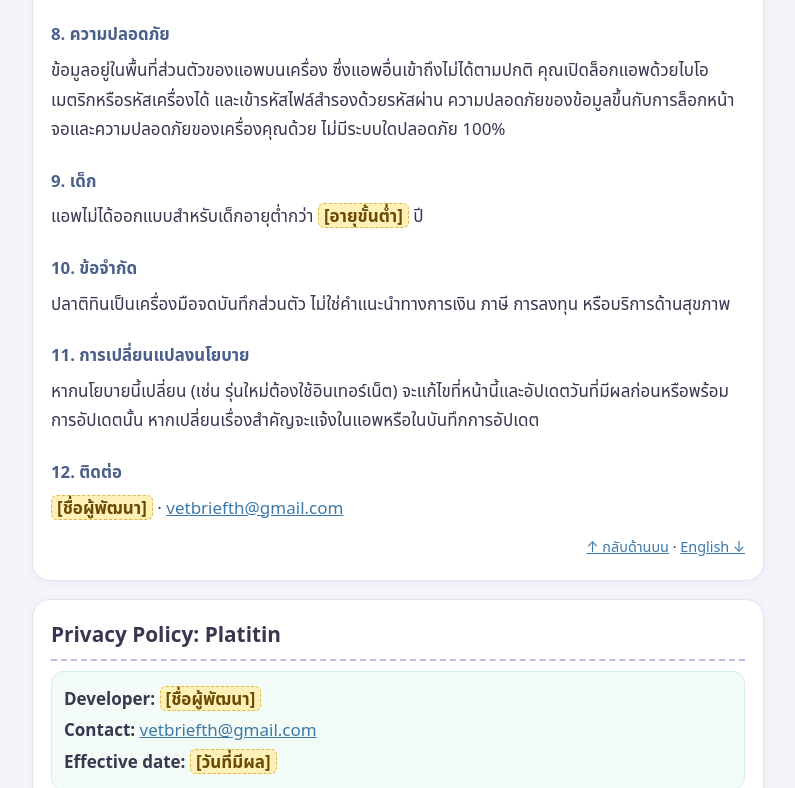
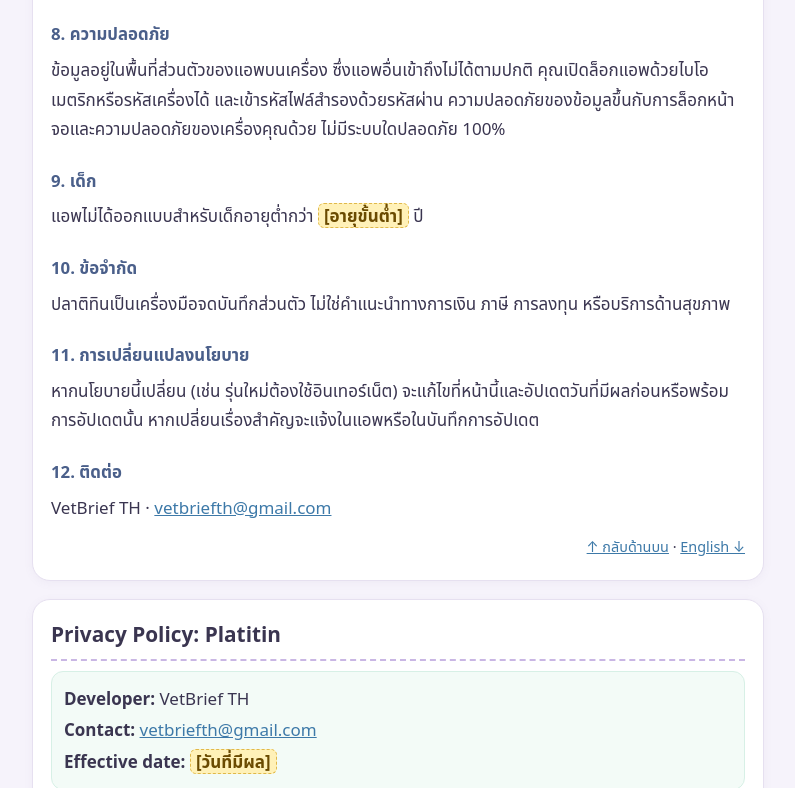
Before and after one commit to seeyouloverreallife-debug/platitin-privacy, a plain HTML site: page index.html in a window 1280 px wide. Shown: the part 2012-2800 px from the top of the page, without its empty margins (242-1037 px from the left). Drawn offline with Linux system fonts and the light colour scheme.

Commit message:
Fill in developer name

```diff
--- a/index.html
+++ b/index.html
@@ -72,7 +72,7 @@
 <section class="policy" id="th" lang="th">
   <h2>นโยบายความเป็นส่วนตัว ปลาติทิน</h2>
   <div class="meta">
-    <div><strong>ผู้พัฒนา:</strong> <span class="ph">[ชื่อผู้พัฒนา]</span></div>
+    <div><strong>ผู้พัฒนา:</strong> VetBrief TH</div>
     <div><strong>ติดต่อ:</strong> <a href="mailto:vetbriefth@gmail.com">vetbriefth@gmail.com</a></div>
     <div><strong>มีผลตั้งแต่:</strong> <span class="ph">[วันที่มีผล]</span></div>
   </div>
@@ -126,14 +126,14 @@
   <p>หากนโยบายนี้เปลี่ยน (เช่น รุ่นใหม่ต้องใช้อินเทอร์เน็ต) จะแก้ไขที่หน้านี้และอัปเดตวันที่มีผลก่อนหรือพร้อมการอัปเดตนั้น หากเปลี่ยนเรื่องสำคัญจะแจ้งในแอพหรือในบันทึกการอัปเดต</p>
 
   <h3>12. ติดต่อ</h3>
-  <p><span class="ph">[ชื่อผู้พัฒนา]</span> · <a href="mailto:vetbriefth@gmail.com">vetbriefth@gmail.com</a></p>
+  <p>VetBrief TH · <a href="mailto:vetbriefth@gmail.com">vetbriefth@gmail.com</a></p>
   <p class="back"><a href="#top">↑ กลับด้านบน</a> · <a href="#en" lang="en">English ↓</a></p>
 </section>
 
 <section class="policy" id="en" lang="en">
   <h2>Privacy Policy: Platitin</h2>
   <div class="meta">
-    <div><strong>Developer:</strong> <span class="ph">[ชื่อผู้พัฒนา]</span></div>
+    <div><strong>Developer:</strong> VetBrief TH</div>
     <div><strong>Contact:</strong> <a href="mailto:vetbriefth@gmail.com">vetbriefth@gmail.com</a></div>
     <div><strong>Effective date:</strong> <span class="ph">[วันที่มีผล]</span></div>
   </div>
@@ -184,7 +184,7 @@
   <p>If this policy changes (for example, if a future version needs internet access), this page will be updated with a new effective date before or with that update; significant changes will be noted in the app or release notes.</p>
 
   <h3>12. Contact</h3>
-  <p><span class="ph">[ชื่อผู้พัฒนา]</span> · <a href="mailto:vetbriefth@gmail.com">vetbriefth@gmail.com</a></p>
+  <p>VetBrief TH · <a href="mailto:vetbriefth@gmail.com">vetbriefth@gmail.com</a></p>
   <p class="back"><a href="#top">↑ Back to top</a> · <a href="#th" lang="th">ภาษาไทย ↑</a></p>
 </section>
 </main>
```
